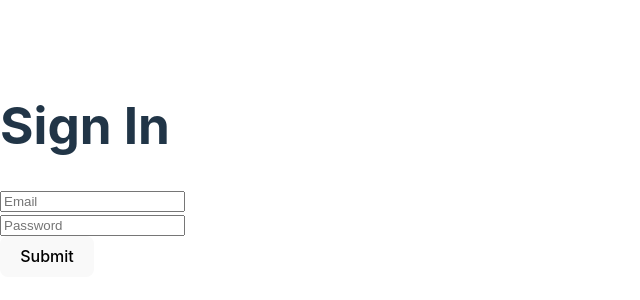
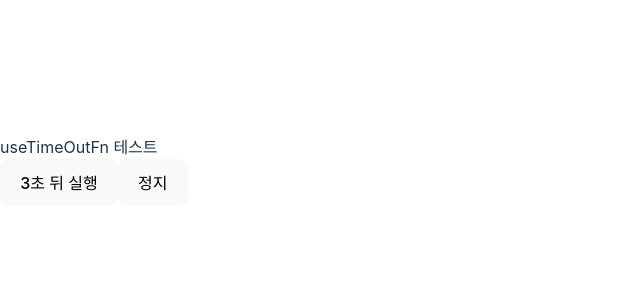
Before and after one commit to soapcandy/hooks-practice, a React (Vite) app: page / in a window 1280 px wide. Shown: the part 230-530 px from the top of the page, without its empty margins (0-640 px from the left). Built offline with nearby package versions, Linux system fonts and the light colour scheme.

Commit message:
useTimeOutFn(수동작동)

```diff
--- a/src/App.jsx
+++ b/src/App.jsx
@@ -1,56 +1,15 @@
-import useForm from "./hooks/useForm/useForm";
-
-const sleep = () => {
-  return new Promise((resolve) => {
-    setTimeout(() => resolve(), 1000);
-  });
-};
+import useTimeOutFn from "./hooks/useTimeOut/useTimeOutFn";
 
 function App() {
-  const { isLoading, errors, handleChange, handleSubmit } = useForm({
-    initialValues: {
-      email: "",
-      password: "",
-    },
-    onSubmit: async (values) => {
-      await sleep();
-      alert(JSON.stringify(values));
-    },
-    validate: ({ email, password }) => {
-      const errors = {};
-      if (!email) errors.email = "이메일을 입력해주세요.";
-      if (!password) errors.password = "비밀번호를 입력해주세요.";
-      if (!/^.+@.+\..+$/.test(email))
-        errors.email = "올바른 이메일을 입력해주세요.";
-      return errors;
-    },
-  });
-
+  const [run, clear] = useTimeOutFn(() => {
+    alert("launch");
+  }, 3000);
   return (
-    <form onSubmit={handleSubmit}>
-      <h1>Sign In</h1>
-      <div>
-        <input
-          name="email"
-          type="email"
-          placeholder="Email"
-          onChange={handleChange}
-        />
-        {errors.email}
-      </div>
-      <div>
-        <input
-          name="password"
-          type="password"
-          placeholder="Password"
-          onChange={handleChange}
-        />
-        {errors.password}
-      </div>
-      <button type="submit" disabled={isLoading}>
-        {isLoading ? "Loading..." : "Submit"}
-      </button>
-    </form>
+    <>
+      <div>useTimeOutFn 테스트</div>
+      <button onClick={run}>3초 뒤 실행</button>
+      <button onClick={clear}>정지</button>
+    </>
   );
 }
 
--- /dev/null
+++ b/src/hooks/useTimeOut/useTimeOutFn.jsx
@@ -0,0 +1,27 @@
+import { useCallback, useEffect, useRef } from "react";
+
+// 함수 호출을 통한 useTimeOut
+const useTimeOutFn = (fn, ms) => {
+  const timeoutId = useRef();
+  const callback = useRef(fn);
+
+  useEffect(() => {
+    callback.current = fn;
+  }, [fn]);
+
+  const run = useCallback(() => {
+    timeoutId.current && clearTimeout(timeoutId.current);
+
+    timeoutId.current = setTimeout(() => {
+      callback.current();
+    }, ms);
+  }, [ms]);
+
+  const clear = useCallback(() => {
+    timeoutId.current && clearTimeout(timeoutId.current);
+  }, []);
+
+  return [run, clear];
+};
+
+export default useTimeOutFn;
```
